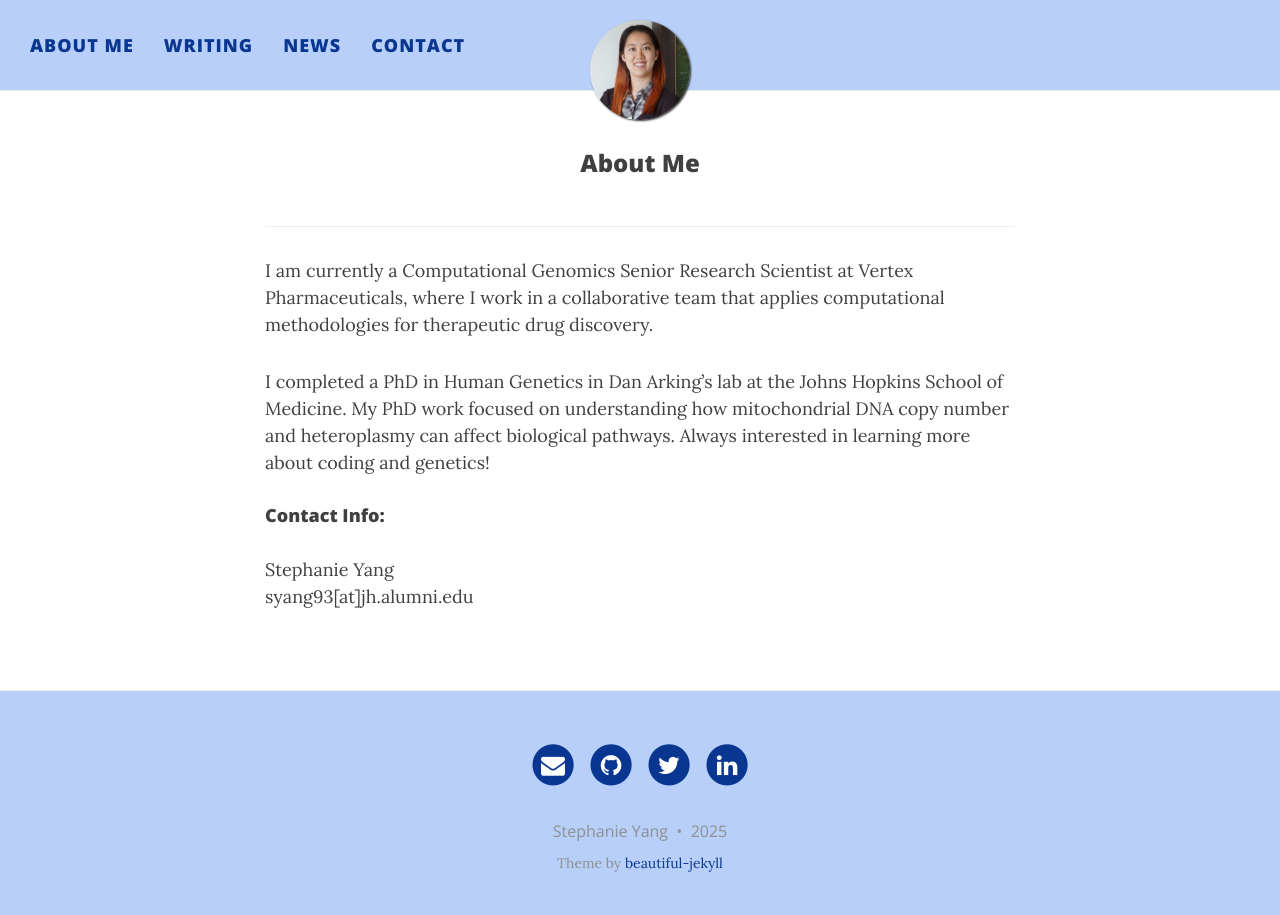
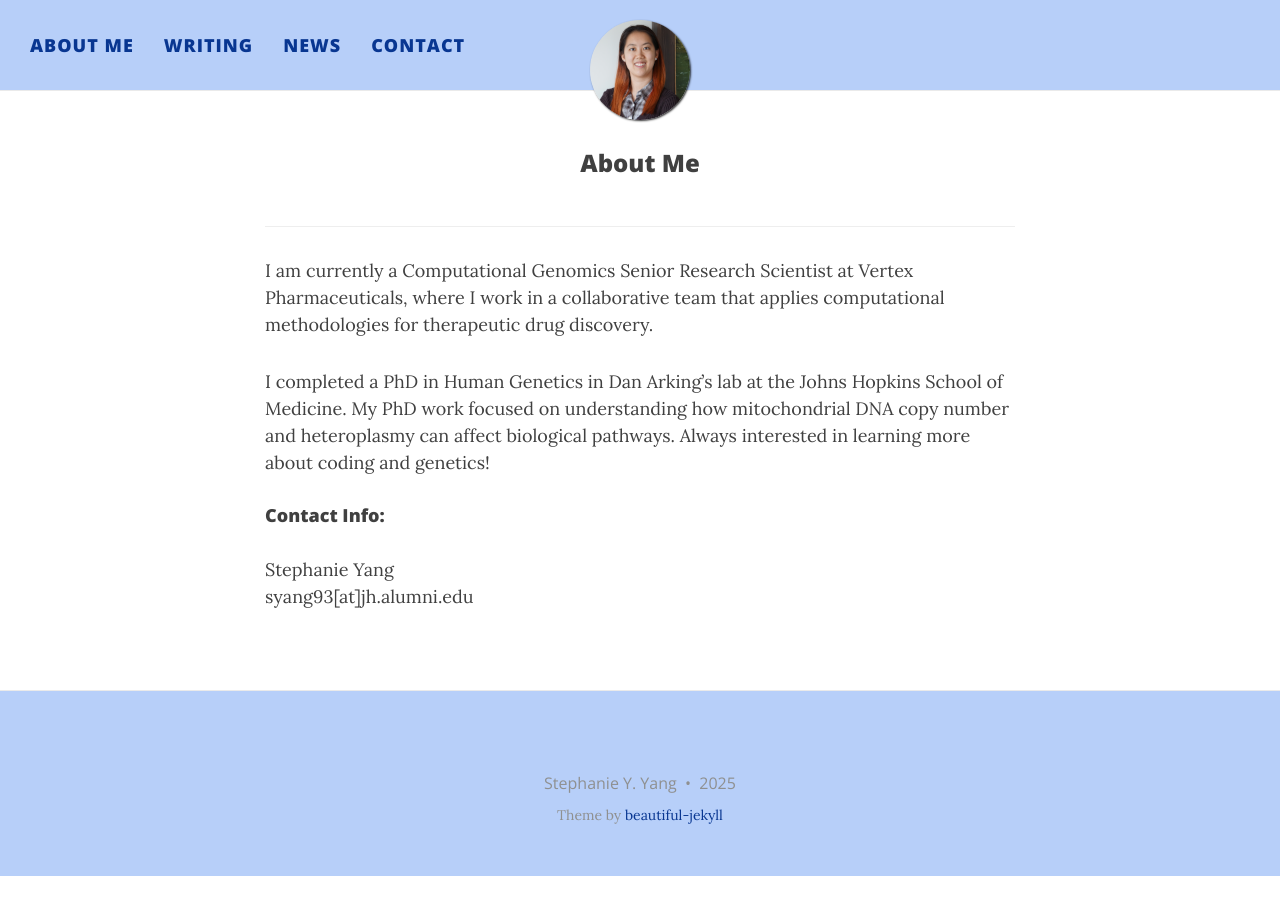
Before and after one commit to syangaskhan/syangaskhan.github.io, a Jekyll site: the page built from index.md, in a window 1280 px wide and 924 px high. Shown: the top 915 px of the window. Built offline with Jekyll 4.4.1, drawn with Linux system fonts in a browser that asks for light colours; nearby versions of some CDN libraries; some of the changed lines change nothing that is shown.

```diff
--- a/_config.yml
+++ b/_config.yml
@@ -63,7 +63,7 @@
 # Change all these values or delete the ones you don't want.
 # Important: you must keep the "name" parameter, everything else you can remove
 author:
-  name: Stephanie Yang
+  name: Stephanie Y. Yang
 
 # Select your active Social Network Links.
 # Uncomment the links you want to show in the footer and add your information to each link.
@@ -71,12 +71,12 @@
 # If you want to add a new link that isn't here, you'll need to also edit the file _data/SocialNetworks.yml
 social-network-links:
 # rss: true
-  email: "syang93@alumni.jh.edu"
-  github: "syyang93"
-  twitter: StephanieYang93
+#  email: "stephanie@stephanieyyang.com"
+#  github: "syyang93"
+#  twitter: StephanieYang93
 #  reddit: yourname
 #  google-plus: +DeanAttali
-  linkedin: stephanie-yang-53225b57
+#  linkedin: stephanie-yang-53225b57
 #  xing: yourname
 #  stackoverflow: "3943160/daattali"
 #  snapchat: deanat78
@@ -93,7 +93,7 @@
   twitter: false
   facebook: false
   google: false
-  linkedin: true
+  linkedin: false
 
 # How to display the link to the website in the footer
 # Remove this if you don't want a link in the footer
```
